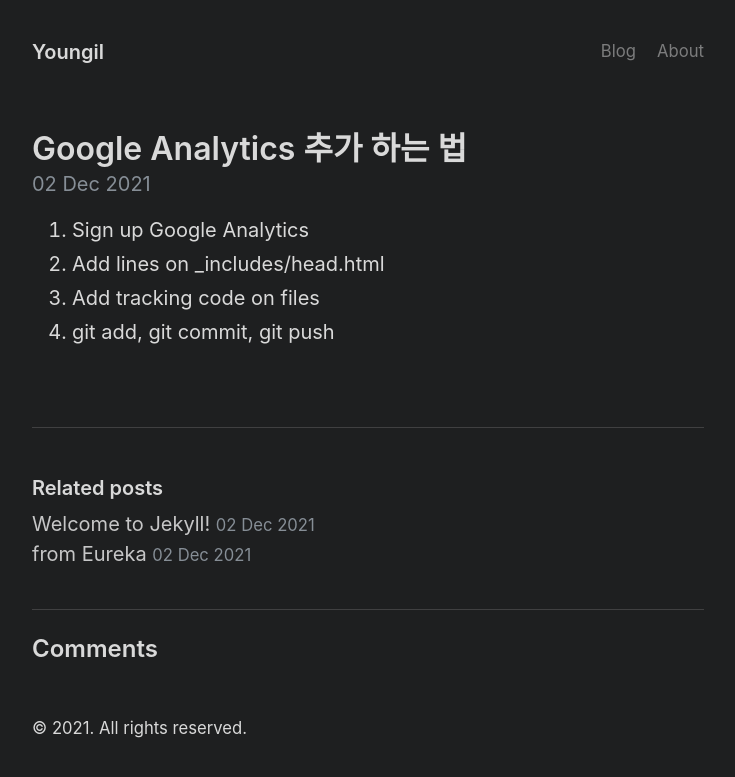
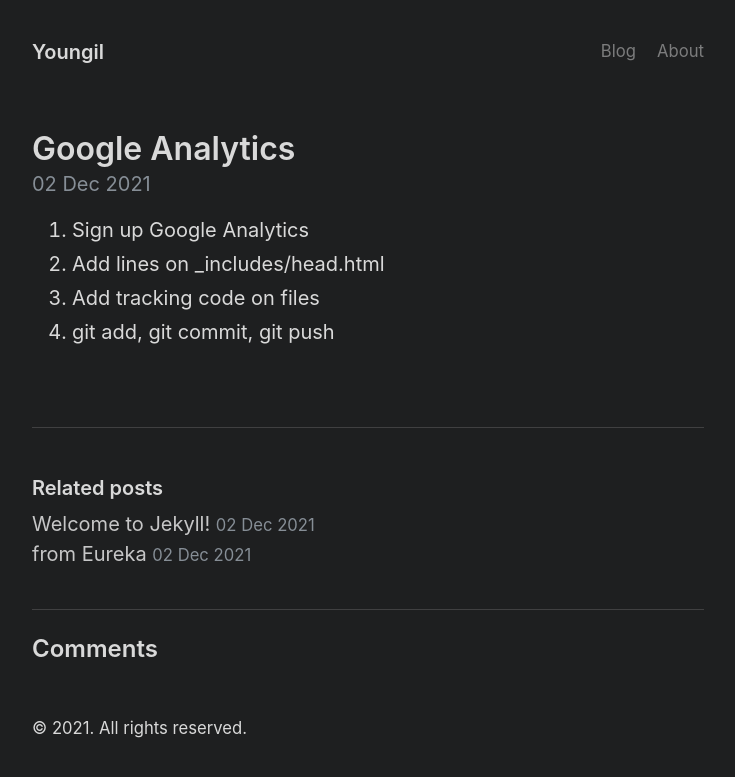
Before and after one commit to youngilkim0818/youngilkim0818.github.io, a Jekyll site: the page built from _posts/2021-12-03-Google-Analytics.md, in a window 1280 px wide. Shown: the top 777 px of the page, without its empty margins (272-1007 px from the left). Built offline with Jekyll 4.4.1, drawn with Linux system fonts in a browser that asks for light colours; comment, search, counter and statistics services are not loaded.

Commit message:
Update and rename 2021-12-03-Google Analytics 추가 하는 법.md to 2021-12-03-Google-Analytics.md

```diff
--- a/_posts/2021-12-03-Google Analytics 추가 하는 법.md
+++ b/_posts/2021-12-03-Google-Analytics.md
@@ -1,6 +1,6 @@
 ---
 layout: post
-title:  "Google Analytics 추가 하는 법"
+title:  "Google Analytics"
 date:   2021-12-02 20:32:58 +0900
 categories: jekyll update
 comments: true
```
